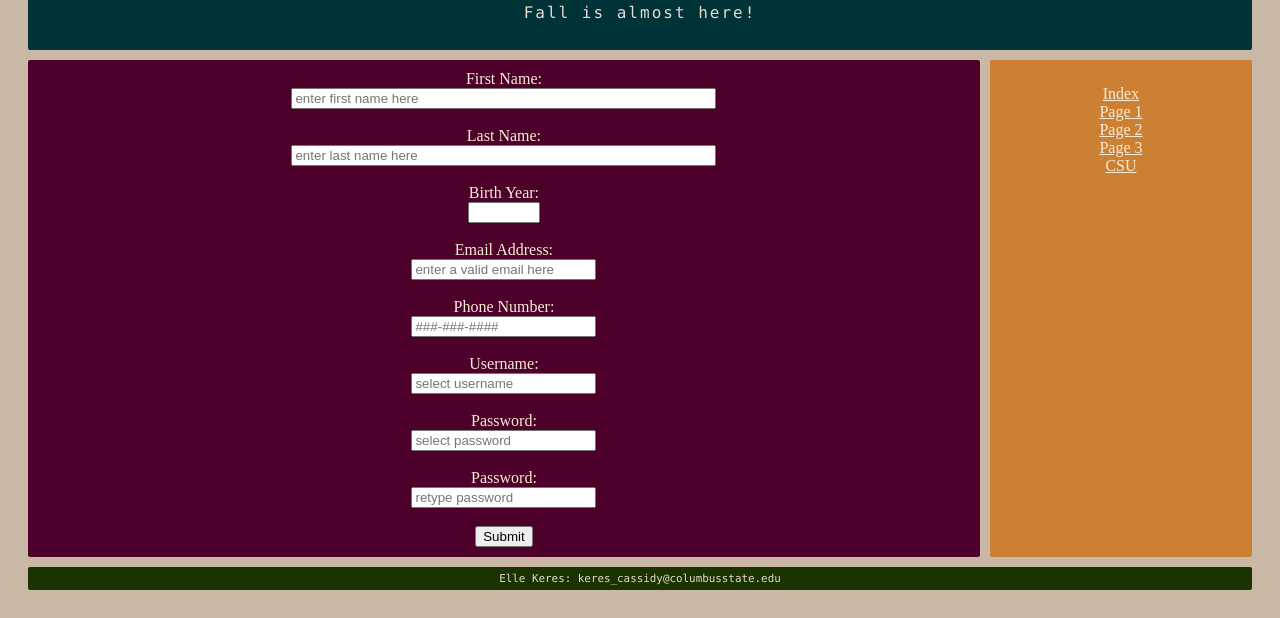
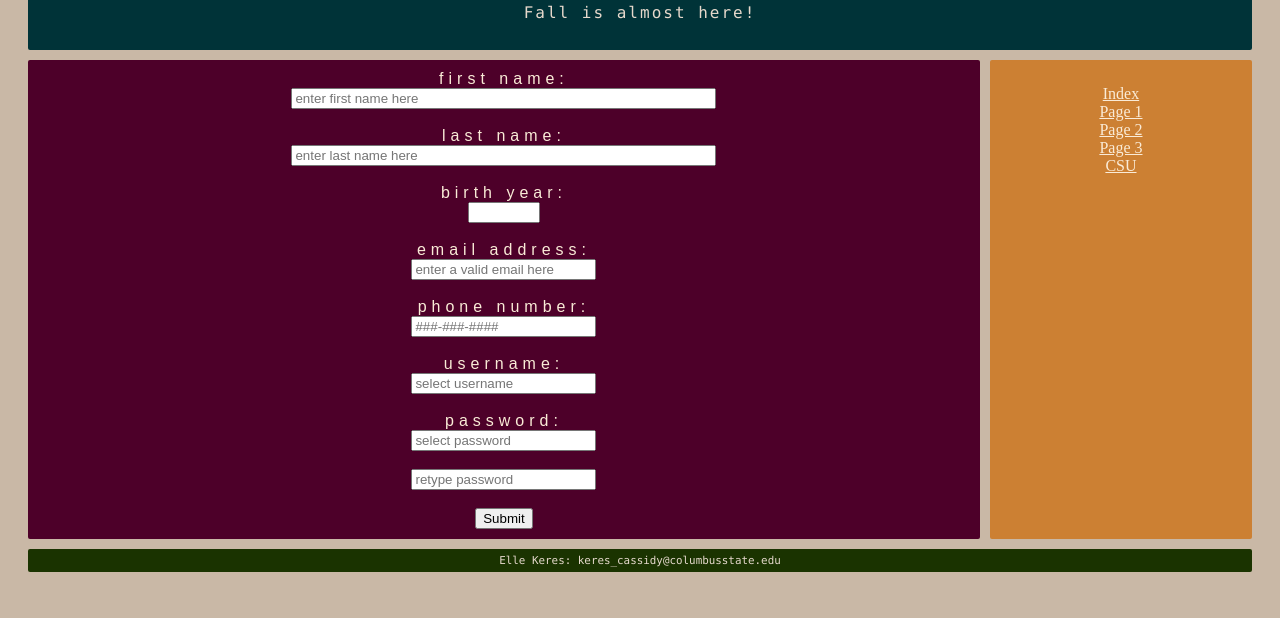
Before and after one commit to ellekeres/Assignment-1, a plain HTML site: page page3.html in a window 1280 px wide. Shown: the part 258-876 px from the top of the page. Drawn offline with Linux system fonts and the light colour scheme.

Commit message:
polishing style

```diff
--- a/page3.html
+++ b/page3.html
@@ -60,8 +60,6 @@
         <br>
         <input type="password" id="pword" name="pword" minlength="8" placeholder="select password" required><br><br>
 
-        <label for="pword2">Password:</label>
-        <br>
         <input type="password" id="pword2" name="pword2" minlength="8" placeholder="retype password" required><br><br>
 
         <button type="submit" onclick="return validateMyForm()">Submit</button>
--- a/style.css
+++ b/style.css
@@ -132,6 +132,12 @@ td {
   font-family: "Times New Roman";
 }
 
+#yogaform {
+  font-family: "Arial";
+  text-transform: lowercase;
+  letter-spacing: 5px;
+}
+
 
 .grid-container {
   display: grid;
```
